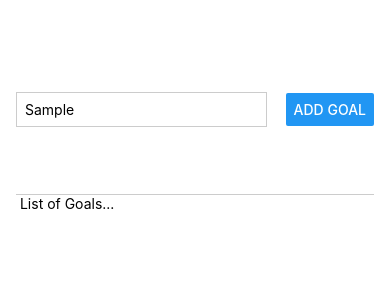
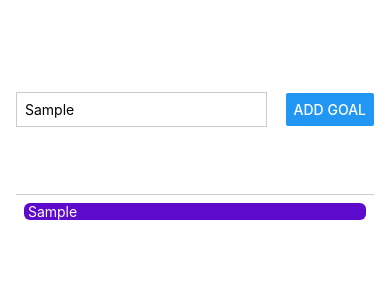
Before and after one commit to gks-96/RNCourse, a React Native app: screen / in a window 390 px wide. Both pictures are taken after typing "Sample" into the empty fields and a click on the button "ADD GOAL". Shown: the top 300 px of the page. Built offline with nearby package versions, Linux system fonts and the light colour scheme.

Commit message:
maintaining the goal list

```diff
--- a/App.js
+++ b/App.js
@@ -4,13 +4,24 @@
 
 export default function App() {
 
-  const[enteredGaolText,setEnteredGoalText] = useState('');
+  const[enteredGoalText,setEnteredGoalText] = useState('');
 
+  const [courseGoals,setCourseGoals] = useState([]);
+
+  // react handles this, therefofre, we do not have to focus on passing parameter
   function goalInputHandler(enteredText){
     setEnteredGoalText(enteredText);
   }
+
   function addGoalHandler(){
-    console.log(enteredGaolText);
+    // not a best way to update state, when new state depends on previous states
+    // setCourseGoals([...courseGoals,enteredGoalText]);
+
+    // using spread operator
+    setCourseGoals(currentCourseGoals => [...currentCourseGoals,enteredGoalText]);
+    console.log(enteredGoalText);
+
+
   }
   return (
     <View style={styles.appContainer}>
@@ -19,7 +30,7 @@
         it arranges the component in that view in the correponding way
         for example: row -> it will place it rowwise
                   and column - it will place it columnwise  */}
-            <TextInput style={styles.textInput} placeholder='Your  course goals'
+            <TextInput style={styles.textInput} placeholder='Your course goals'
             onChangeText={goalInputHandler}/>
             {/* // goalInputHandler() - evaluated when the app is evaluated
             // we want react to evaluate it, therefore, do goalInputHandler */}
@@ -30,7 +41,12 @@
 
       </View>
       <View style = {styles.goalsContainer}>
-        <Text > List of Goals... </Text>
+        {/* why are we having the key prop otherwise we get the warning
+        - each child in teh list should have a unique 'key' prop*/}
+        { courseGoals.map( (goal) =>
+        <View style={styles.goalItem}key={goal}>
+          <Text  style={styles.goalText} > {goal}</Text>
+         </View>)}
       </View>
     </View>
 
@@ -62,5 +78,16 @@
   },
   goalsContainer:{
     flex: 5
+  },
+  goalItem:{
+    margin:8,
+    borderRadius:6,
+    // dashes are not supported in js, therefore instead of background-Color
+    // it is backgroundColor
+    backgroundColor:'#5e0acc',
+    color: 'white'
+  },
+  goalText:{
+    color:'white',
   }
 });
```
